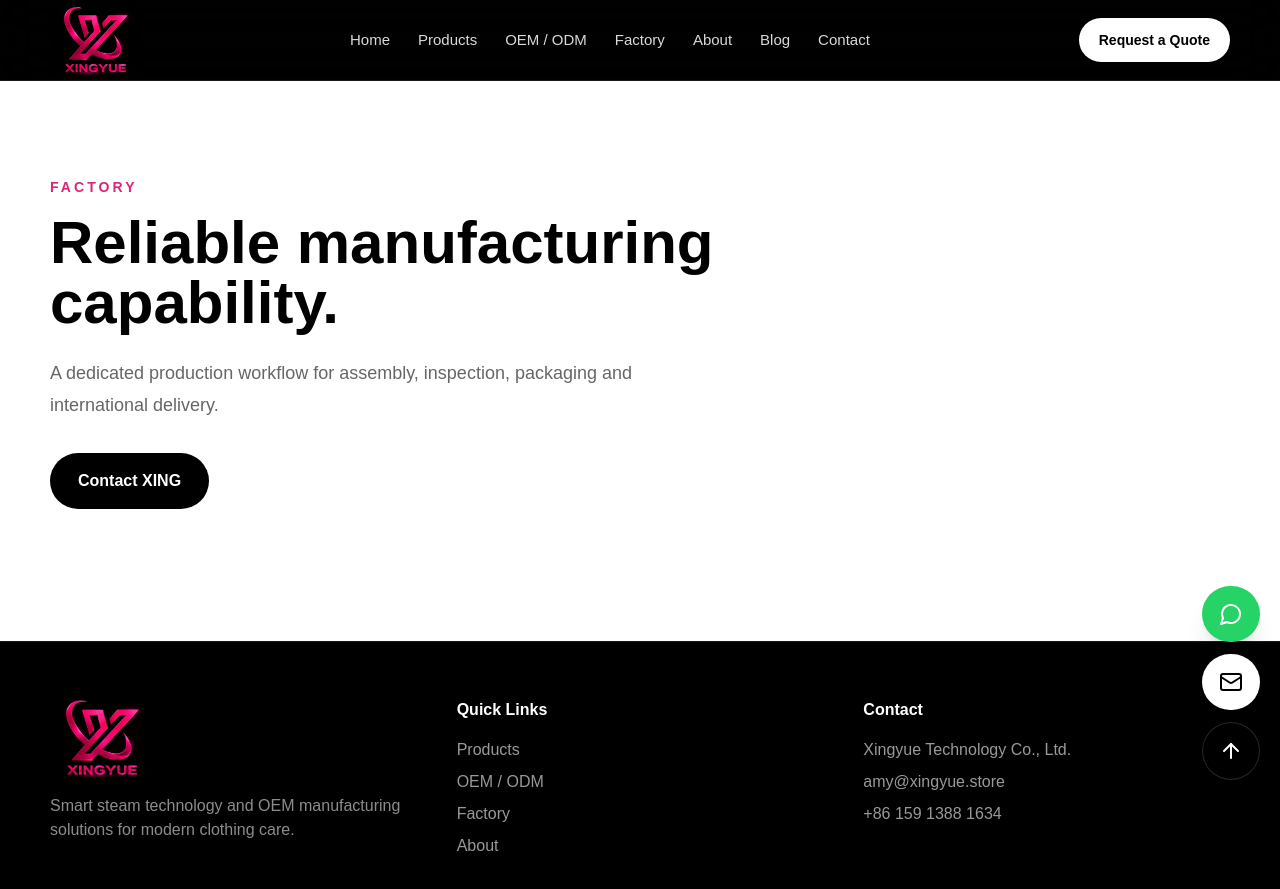
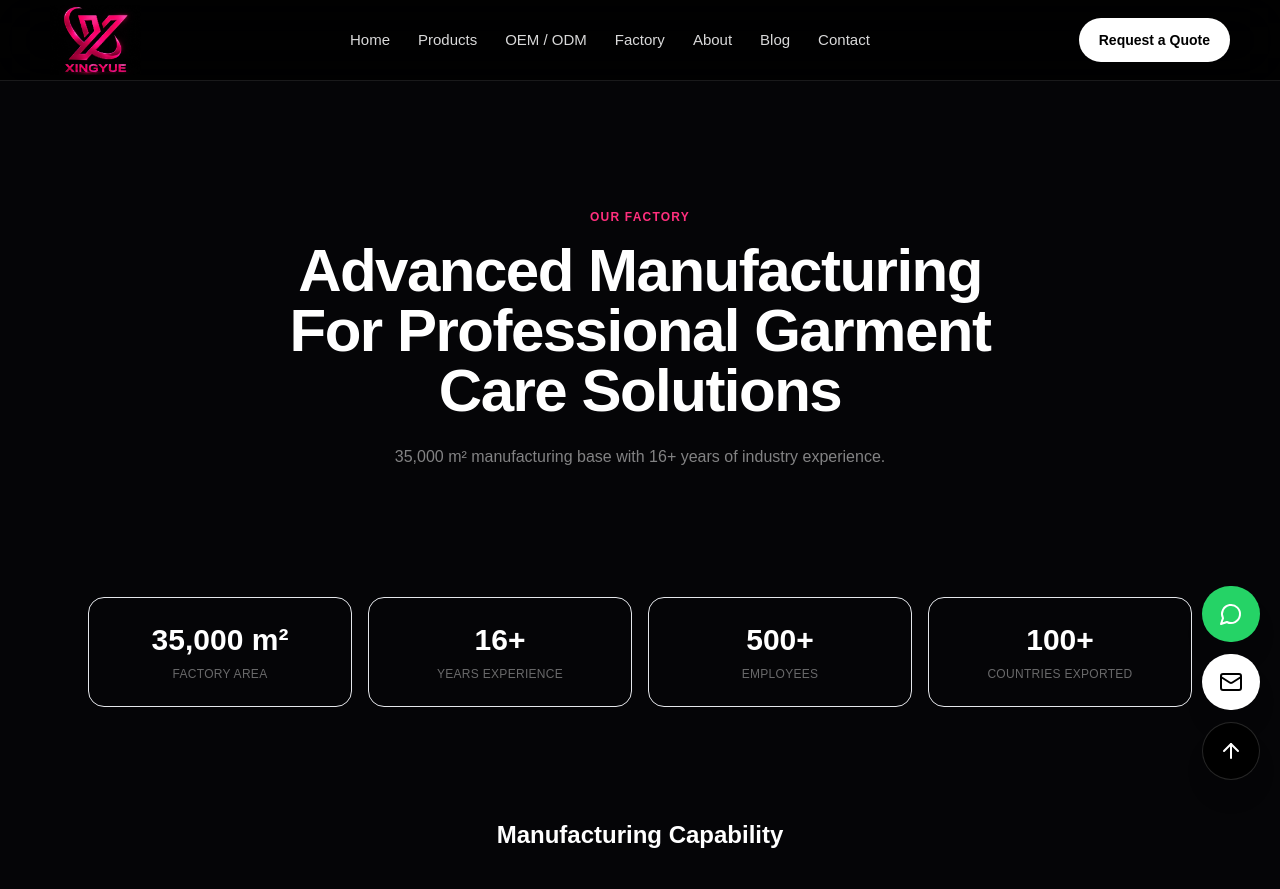
Before and after one commit to zikaiou/xingyue-appliance, a Next.js app: page /factory in a window 1280 px wide. Shown: the top 889 px of the page. Built offline with nearby package versions, Linux system fonts and the light colour scheme.

Commit message:
feat: add Factory page with 8 sections

```diff
--- a/app/factory/page.tsx
+++ b/app/factory/page.tsx
@@ -1,16 +1,140 @@
 import Link from "next/link";
+import { Check, ArrowRight } from "lucide-react";
 
-export default function Page() {
+const manufacturing = [
+  { title: "Product Development", desc: "From concept to prototype with experienced engineering team" },
+  { title: "Production Line", desc: "Organized assembly lines ensuring consistent output quality" },
+  { title: "Quality Control", desc: "Multi-stage inspection from raw material to finished product" },
+];
+
+const gallery = ["Assembly Line", "Production Workshop", "Quality Inspection", "Warehouse"];
+
+const oemFeatures = [
+  "Logo Customization",
+  "Color Customization",
+  "Packaging Design",
+  "Product Development",
+];
+
+export default function FactoryPage() {
   return (
-    <section className="min-h-[70vh] bg-white text-black">
-      <div className="container-shell section-pad">
-        <p className="text-sm font-bold uppercase tracking-[0.22em] text-pink-600">Factory</p>
-        <h1 className="mt-4 max-w-4xl text-5xl font-black sm:text-6xl">Reliable manufacturing capability.</h1>
-        <p className="mt-6 max-w-2xl text-lg leading-8 text-black/60">A dedicated production workflow for assembly, inspection, packaging and international delivery.</p>
-        <Link href="/contact" className="mt-8 inline-flex rounded-full bg-black px-7 py-4 font-semibold text-white">
-          Contact XING
+    <div className="bg-[#050507] text-white min-h-screen">
+      {/* 1. Factory Hero */}
+      <section className="pt-32 pb-20 text-center px-6">
+        <p className="text-[#ff2f7d] text-xs font-bold uppercase tracking-widest mb-4">Our Factory</p>
+        <h1 className="text-4xl md:text-6xl font-black tracking-tight max-w-3xl mx-auto">
+          Advanced Manufacturing For Professional Garment Care Solutions
+        </h1>
+        <p className="mt-6 text-white/50 max-w-xl mx-auto">
+          35,000 m² manufacturing base with 16+ years of industry experience.
+        </p>
+      </section>
+
+      {/* 2. Factory Data */}
+      <section className="max-w-6xl mx-auto px-6 py-12">
+        <div className="grid grid-cols-2 md:grid-cols-4 gap-4">
+          {[
+            ["35,000 m²", "Factory Area"],
+            ["16+", "Years Experience"],
+            ["500+", "Employees"],
+            ["100+", "Countries Exported"],
+          ].map(([val, label]) => (
+            <div key={label} className="bg-white/4 border border-white/8 rounded-2xl p-6 text-center">
+              <p className="text-2xl md:text-3xl font-black">{val}</p>
+              <p className="text-xs text-white/40 mt-2 uppercase tracking-wide">{label}</p>
+            </div>
+          ))}
+        </div>
+      </section>
+
+      {/* 3. Manufacturing Capability */}
+      <section className="max-w-6xl mx-auto px-6 py-16">
+        <h2 className="text-2xl font-bold text-center mb-10">Manufacturing Capability</h2>
+        <div className="grid gap-6 md:grid-cols-3">
+          {manufacturing.map((m) => (
+            <div key={m.title} className="bg-white/4 border border-white/8 rounded-2xl p-6">
+              <h3 className="text-lg font-bold">{m.title}</h3>
+              <p className="mt-3 text-sm text-white/55 leading-relaxed">{m.desc}</p>
+            </div>
+          ))}
+        </div>
+      </section>
+
+      {/* 4. Factory Gallery */}
+      <section className="max-w-6xl mx-auto px-6 py-16">
+        <h2 className="text-2xl font-bold text-center mb-10">Factory Gallery</h2>
+        <div className="grid gap-4 sm:grid-cols-2 lg:grid-cols-4">
+          {gallery.map((g) => (
+            <div key={g} className="bg-white/4 border border-white/8 rounded-2xl aspect-[4/3] flex items-center justify-center">
+              <span className="text-white/15 text-sm">{g}</span>
+            </div>
+          ))}
+        </div>
+        <p className="text-center text-white/25 text-xs mt-4">
+          Real factory images to be provided by XINGYUE
+        </p>
+      </section>
+
+      {/* 5. Quality Control */}
+      <section className="max-w-6xl mx-auto px-6 py-16">
+        <h2 className="text-2xl font-bold text-center mb-10">Quality Control</h2>
+        <div className="max-w-3xl mx-auto bg-white/4 border border-white/8 rounded-2xl p-8 grid gap-6 sm:grid-cols-2">
+          {[
+            ["Raw Material Inspection", "All materials checked before production begins"],
+            ["In-Process Testing", "Continuous monitoring during manufacturing"],
+            ["Final Product Audit", "Every unit inspected before packaging"],
+            ["Batch Sampling", "Random quality sampling per production batch"],
+          ].map(([t, d]) => (
+            <div key={t} className="flex gap-3">
+              <Check size={18} className="text-[#ff2f7d] shrink-0 mt-0.5" />
+              <div>
+                <h3 className="text-sm font-bold">{t}</h3>
+                <p className="text-xs text-white/45 mt-1">{d}</p>
+              </div>
+            </div>
+          ))}
+        </div>
+      </section>
+
+      {/* 6. OEM / ODM Service */}
+      <section className="max-w-6xl mx-auto px-6 py-16 text-center">
+        <h2 className="text-2xl font-bold">Your Reliable OEM / ODM Partner</h2>
+        <p className="mt-3 text-white/50 max-w-lg mx-auto text-sm">
+          Custom manufacturing solutions tailored to your brand requirements.
+        </p>
+        <div className="mt-8 grid gap-4 sm:grid-cols-2 lg:grid-cols-4">
+          {oemFeatures.map((f) => (
+            <div key={f} className="bg-white/4 border border-white/8 rounded-xl p-5 flex items-center gap-3">
+              <Check size={16} className="text-[#ff2f7d] shrink-0" />
+              <span className="text-sm font-medium">{f}</span>
+            </div>
+          ))}
+        </div>
+      </section>
+
+      {/* 7. Certificates */}
+      <section className="max-w-6xl mx-auto px-6 py-16">
+        <h2 className="text-2xl font-bold text-center mb-10">Certificates</h2>
+        <div className="flex justify-center flex-wrap gap-6">
+          {["CE", "RoHS", "CB", "ISO 9001"].map((cert) => (
+            <div key={cert} className="bg-white/4 border border-white/8 rounded-xl px-8 py-6 text-center min-w-[120px]">
+              <p className="text-xl font-black">{cert}</p>
+              <p className="text-xs text-white/30 mt-1">Certified</p>
+            </div>
+          ))}
+        </div>
+      </section>
+
+      {/* 8. Contact CTA */}
+      <section className="border-t border-white/8 py-20 text-center px-6">
+        <h2 className="text-3xl font-bold">Start Your OEM Project</h2>
+        <p className="mt-3 text-white/50 max-w-md mx-auto">
+          Contact us for factory visit, sample request, or partnership inquiry.
+        </p>
+        <Link href="/contact" className="mt-8 inline-flex items-center gap-2 px-8 py-3 bg-[#ff2f7d] text-white font-semibold rounded-full text-sm hover:bg-[#e6006f] transition">
+          Contact Our Team <ArrowRight size={16} />
         </Link>
-      </div>
-    </section>
+      </section>
+    </div>
   );
 }
```
